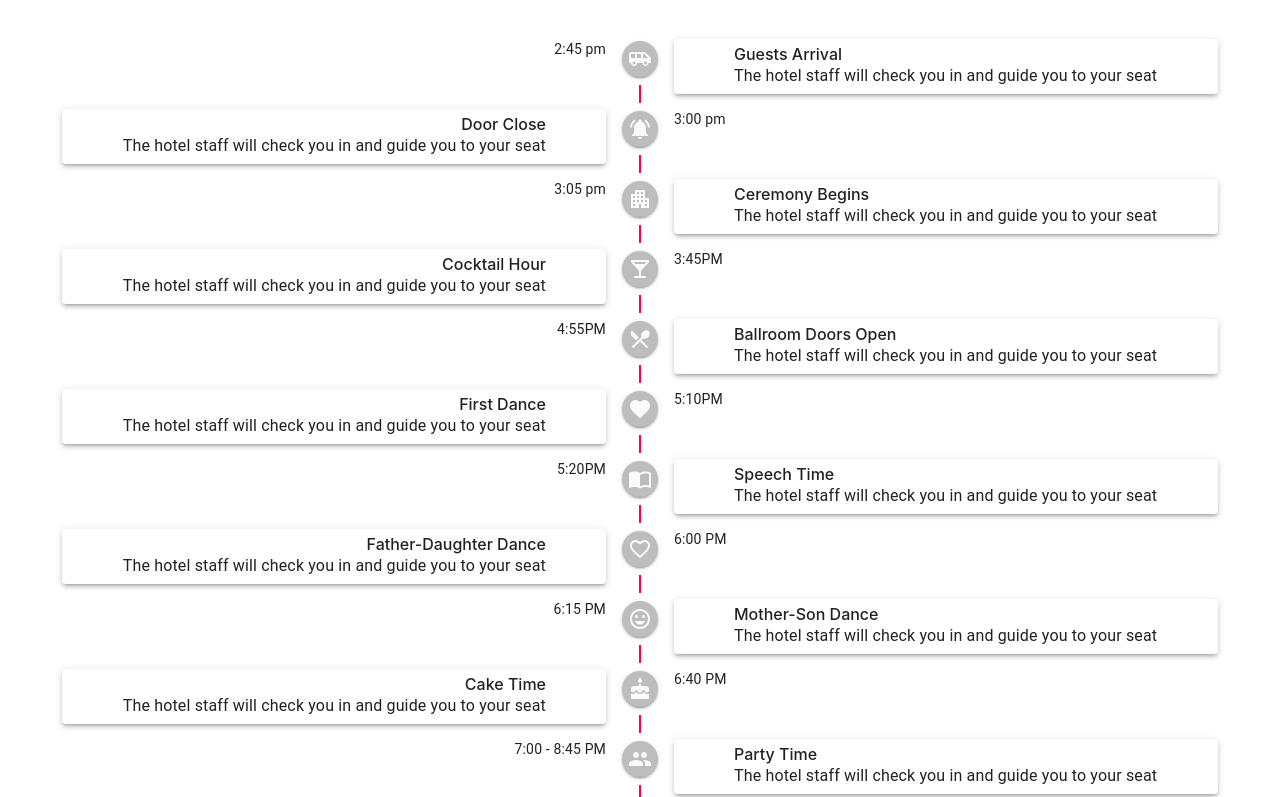
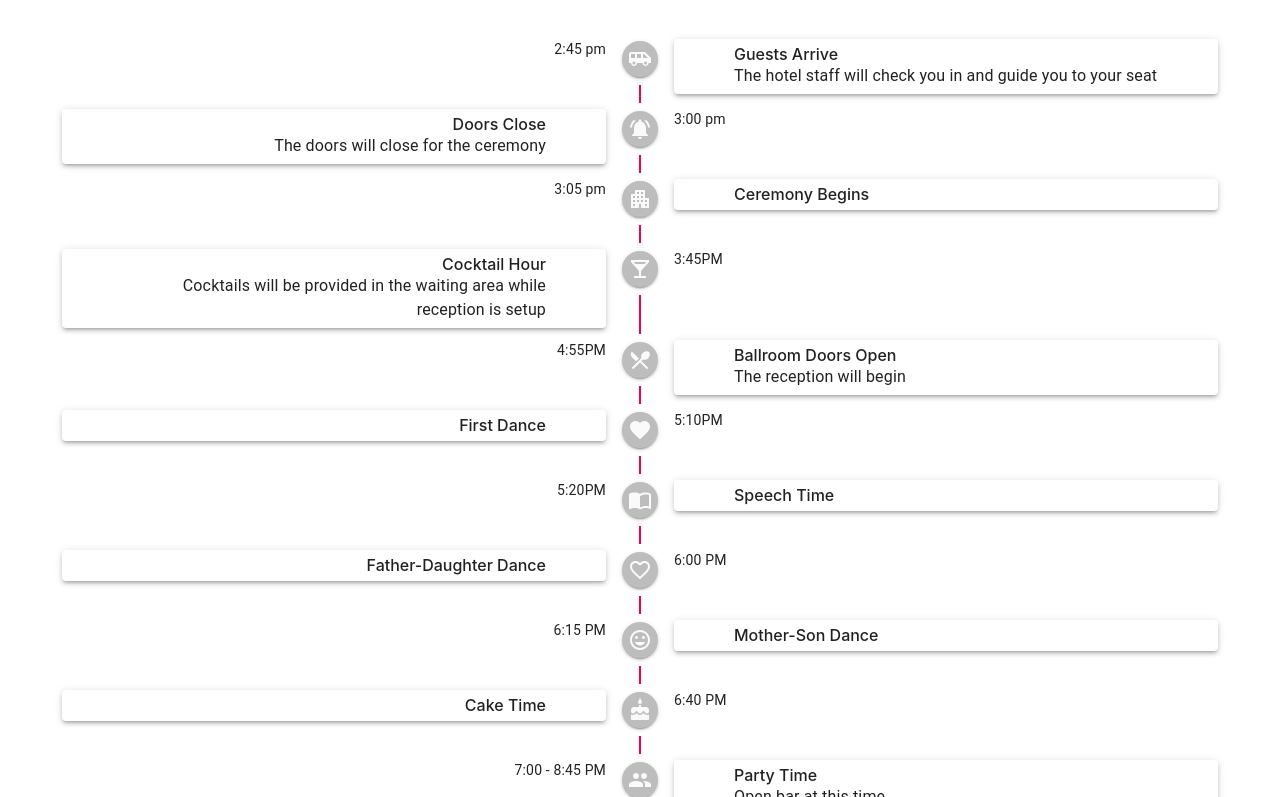
Before and after one commit to torrinlisi/RSVP-UI, a React (Create React App) app: page /timeline in a window 1280 px wide. Shown: the part 403-1200 px from the top of the page. Built offline with nearby package versions, Linux system fonts and the light colour scheme.

Commit message:
grammer tweaks

```diff
--- a/src/components/Timeline.js
+++ b/src/components/Timeline.js
@@ -50,7 +50,7 @@ const useStyle = makeStyles((theme) => ({
                             <TimelineContent>
                                 <Paper elevation={3} className={classes.paper}>
                                     <Typography variant="h7" component="h6">
-                                        Guests Arrival
+                                        Guests Arrive
                                     </Typography>
                                     <Typography>The hotel staff will check you in and guide you to your seat</Typography>
                                 </Paper>
@@ -71,9 +71,9 @@ const useStyle = makeStyles((theme) => ({
                             <TimelineContent>
                                 <Paper elevation={3} className={classes.paper}>
                                     <Typography variant="h7" component="h6">
-                                        Door Close
+                                        Doors Close
                                     </Typography>
-                                    <Typography>The hotel staff will check you in and guide you to your seat</Typography>
+                                    <Typography>The doors will close for the ceremony</Typography>
                                 </Paper>
                             </TimelineContent>
                         </TimelineItem>
@@ -94,7 +94,6 @@ const useStyle = makeStyles((theme) => ({
                                     <Typography variant="h7" component="h6">
                                         Ceremony Begins
                                     </Typography>
-                                    <Typography>The hotel staff will check you in and guide you to your seat</Typography>
                                 </Paper>
                             </TimelineContent>
                         </TimelineItem>
@@ -115,7 +114,7 @@ const useStyle = makeStyles((theme) => ({
                                     <Typography variant="h7" component="h6">
                                         Cocktail Hour
                                     </Typography>
-                                    <Typography>The hotel staff will check you in and guide you to your seat</Typography>
+                                    <Typography>Cocktails will be provided in the waiting area while reception is setup</Typography>
                                 </Paper>
                             </TimelineContent>
                         </TimelineItem>
@@ -136,7 +135,7 @@ const useStyle = makeStyles((theme) => ({
                                     <Typography variant="h7" component="h6">
                                         Ballroom Doors Open
                                     </Typography>
-                                    <Typography>The hotel staff will check you in and guide you to your seat</Typography>
+                                    <Typography>The reception will begin</Typography>
                                 </Paper>
                             </TimelineContent>
                         </TimelineItem>
@@ -157,7 +156,6 @@ const useStyle = makeStyles((theme) => ({
                                     <Typography variant="h7" component="h6">
                                         First Dance
                                     </Typography>
-                                    <Typography>The hotel staff will check you in and guide you to your seat</Typography>
                                 </Paper>
                             </TimelineContent>
                         </TimelineItem>
@@ -178,7 +176,6 @@ const useStyle = makeStyles((theme) => ({
                                     <Typography variant="h7" component="h6">
                                         Speech Time
                                     </Typography>
-                                    <Typography>The hotel staff will check you in and guide you to your seat</Typography>
                                 </Paper>
                             </TimelineContent>
                         </TimelineItem>
@@ -199,7 +196,6 @@ const useStyle = makeStyles((theme) => ({
                                     <Typography variant="h7" component="h6">
                                         Father-Daughter Dance
                                     </Typography>
-                                    <Typography>The hotel staff will check you in and guide you to your seat</Typography>
                                 </Paper>
                             </TimelineContent>
                         </TimelineItem>
@@ -220,7 +216,6 @@ const useStyle = makeStyles((theme) => ({
                                     <Typography variant="h7" component="h6">
                                         Mother-Son Dance
                                     </Typography>
-                                    <Typography>The hotel staff will check you in and guide you to your seat</Typography>
                                 </Paper>
                             </TimelineContent>
                         </TimelineItem>
@@ -241,7 +236,6 @@ const useStyle = makeStyles((theme) => ({
                                     <Typography variant="h7" component="h6">
                                         Cake Time
                                     </Typography>
-                                    <Typography>The hotel staff will check you in and guide you to your seat</Typography>
                                 </Paper>
                             </TimelineContent>
                         </TimelineItem>
@@ -262,7 +256,7 @@ const useStyle = makeStyles((theme) => ({
                                     <Typography variant="h7" component="h6">
                                         Party Time
                                     </Typography>
-                                    <Typography>The hotel staff will check you in and guide you to your seat</Typography>
+                                    <Typography>Open bar at this time</Typography>
                                 </Paper>
                             </TimelineContent>
                         </TimelineItem>
@@ -283,7 +277,6 @@ const useStyle = makeStyles((theme) => ({
                                     <Typography variant="h7" component="h6">
                                         Farewell
                                     </Typography>
-                                    <Typography>The hotel staff will check you in and guide you to your seat</Typography>
                                 </Paper>
                             </TimelineContent>
                         </TimelineItem>
```
